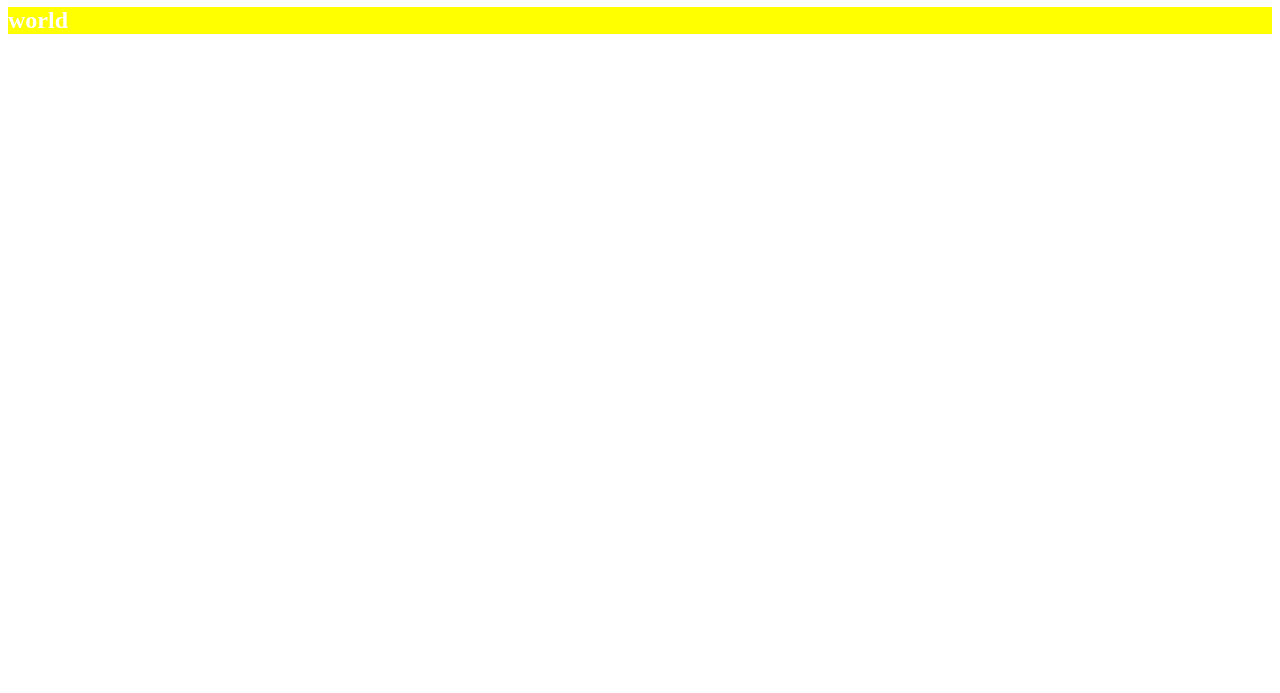
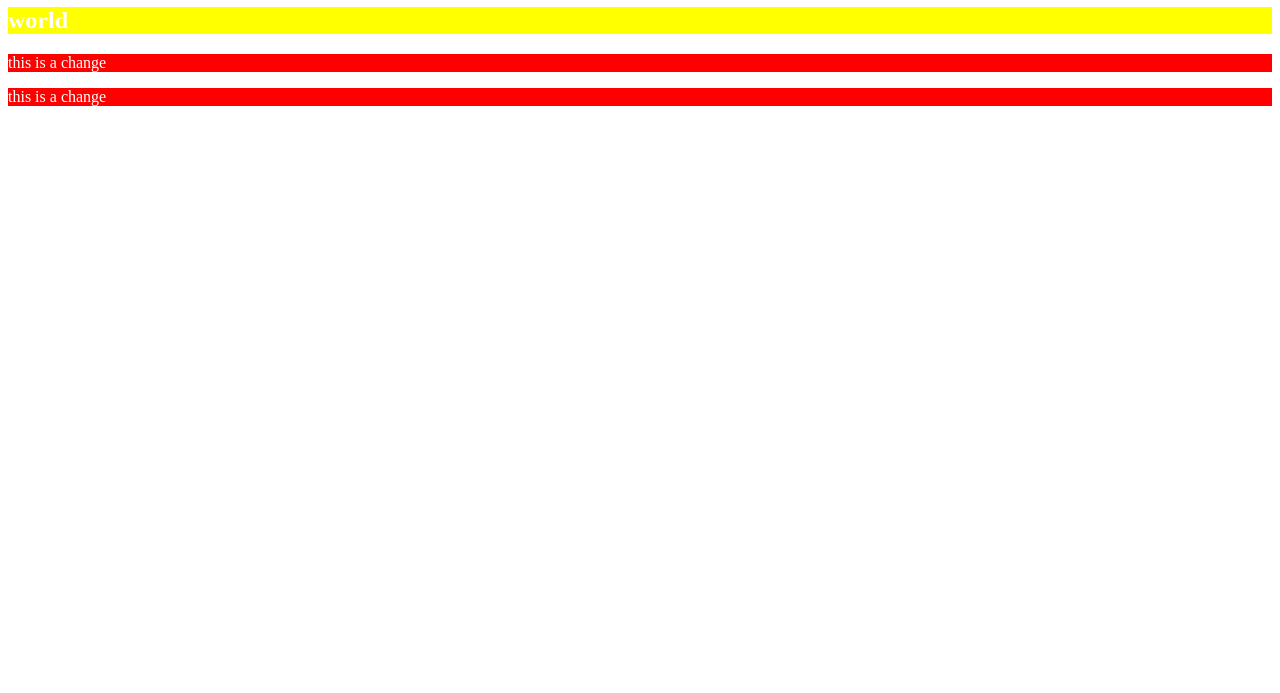
Before and after one commit to GoldenEagleGolbidiErfan/theh4csschanged, a plain HTML site: page index.html in a window 1280 px wide. Shown: the part 107-800 px from the top of the page. Drawn offline with Linux system fonts and the light colour scheme.

Commit message:
The change has been made

```diff
--- a/index.html
+++ b/index.html
@@ -10,6 +10,8 @@
     <p>Hello</p>
     <h1>my</h1>
     <h2>world</h2>
+    <p>this is a change</p>
+    <p>this is a change</p>
     <script src="./scripts.js" defer></script>
   </body>
 </html>
```
